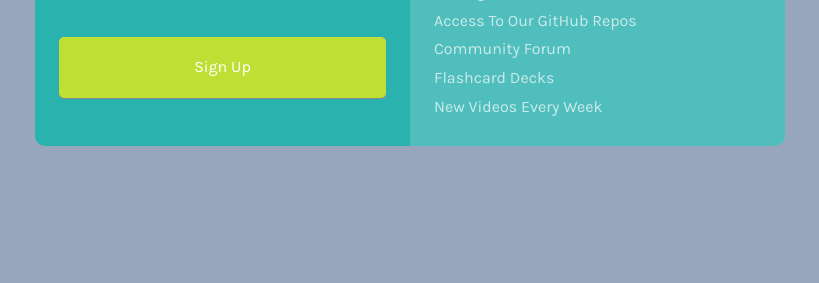
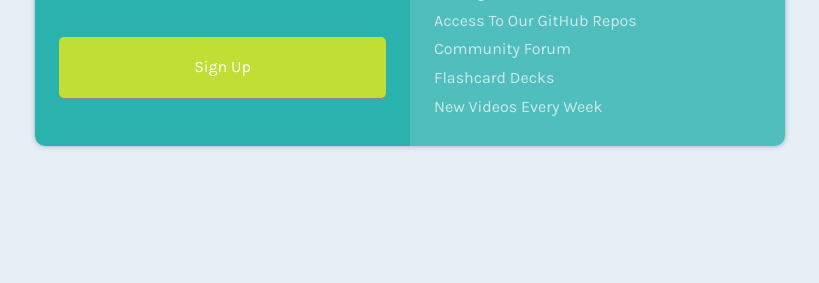
Before and after one commit to Ahmed-Elbald/Single-Price-Grid-Component-Frontend-Mentor, a plain HTML site: page index.html in a window 1280 px wide. Shown: the part 517-800 px from the top of the page, without its empty margins (230-1049 px from the left). Drawn offline with Linux system fonts and the light colour scheme.

Commit message:
mdified the background of the body

```diff
--- a/Styles/main.scss
+++ b/Styles/main.scss
@@ -36,7 +36,7 @@ body {
   text-transform: capitalize;
   font-family: 'Karla', sans-serif;
   line-height: 1.8;
-  background-color: $grayishBlue;
+  background-color: $lightGray;
   @include flex-centering;
   height: 100vh;
 }
```
Also changed, not shown: Styles/main.css.
